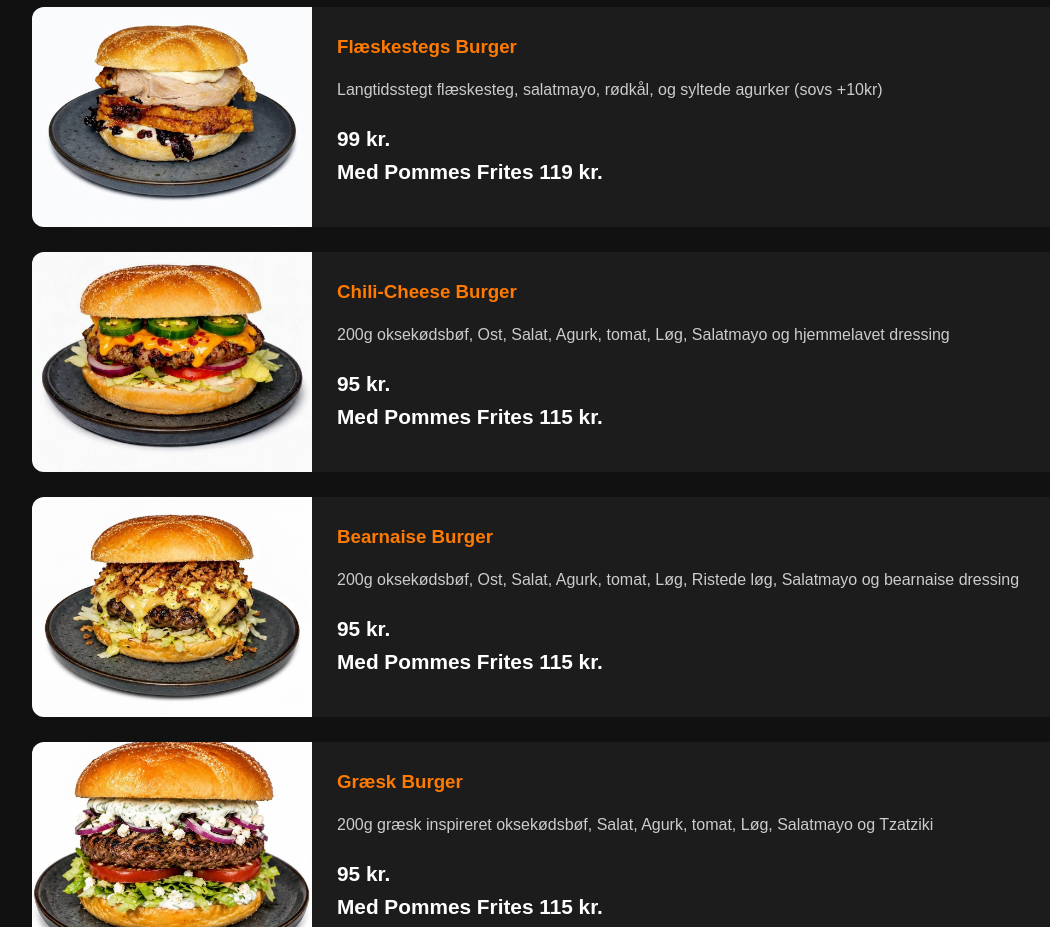
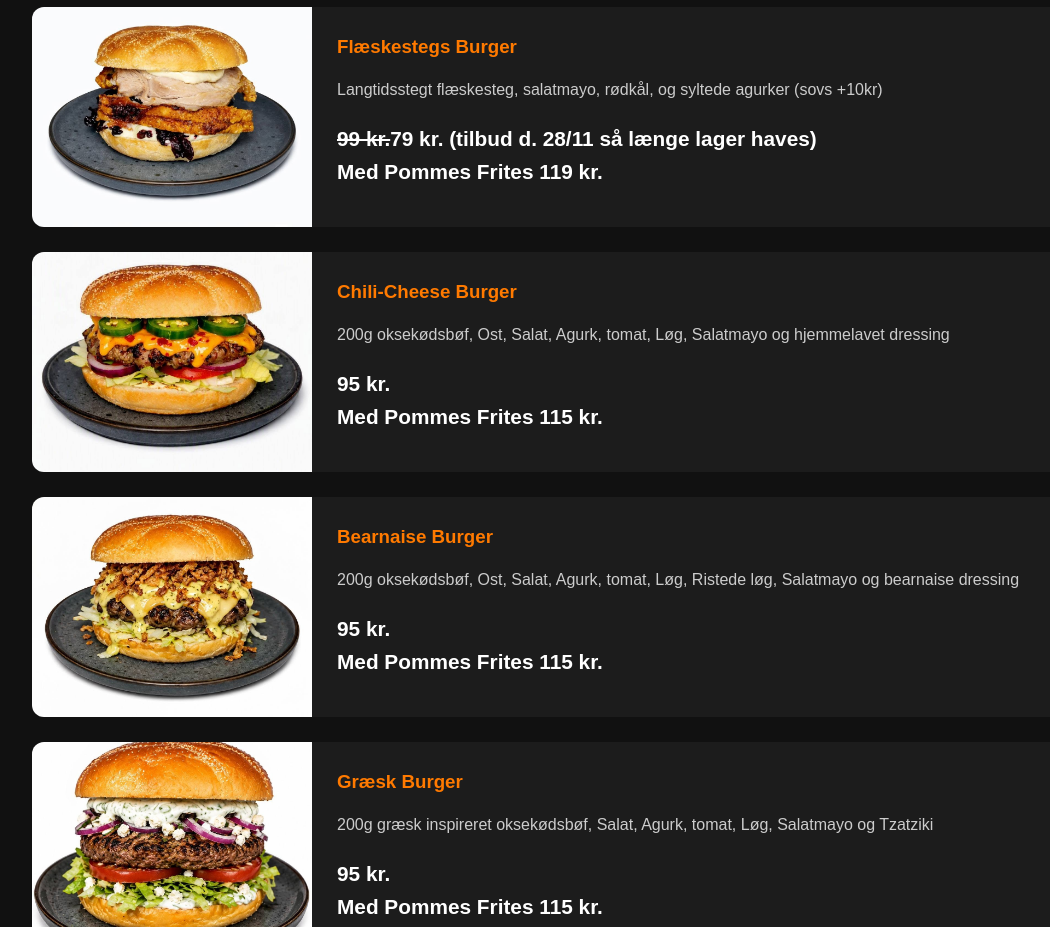
Before and after one commit to kongfisk007/burgers-taars, a plain HTML site: page index.html in a window 1280 px wide. Shown: the part 3780-4707 px from the top of the page, without its empty margins (32-1082 px from the left). Drawn offline with Linux system fonts and the light colour scheme.

Commit message:
Update index.html

```diff
--- a/index.html
+++ b/index.html
@@ -234,7 +234,7 @@
                     Langtidsstegt flæskesteg, salatmayo, rødkål, og syltede agurker (sovs +10kr)
                 </p>
 
-                <span>99 kr.</span></br>
+                <span><s>99 kr.</s>79 kr. (tilbud d. 28/11 så længe lager haves)</span></br>
                 <span>Med Pommes Frites 119 kr.</span>
             </div>
 
```
